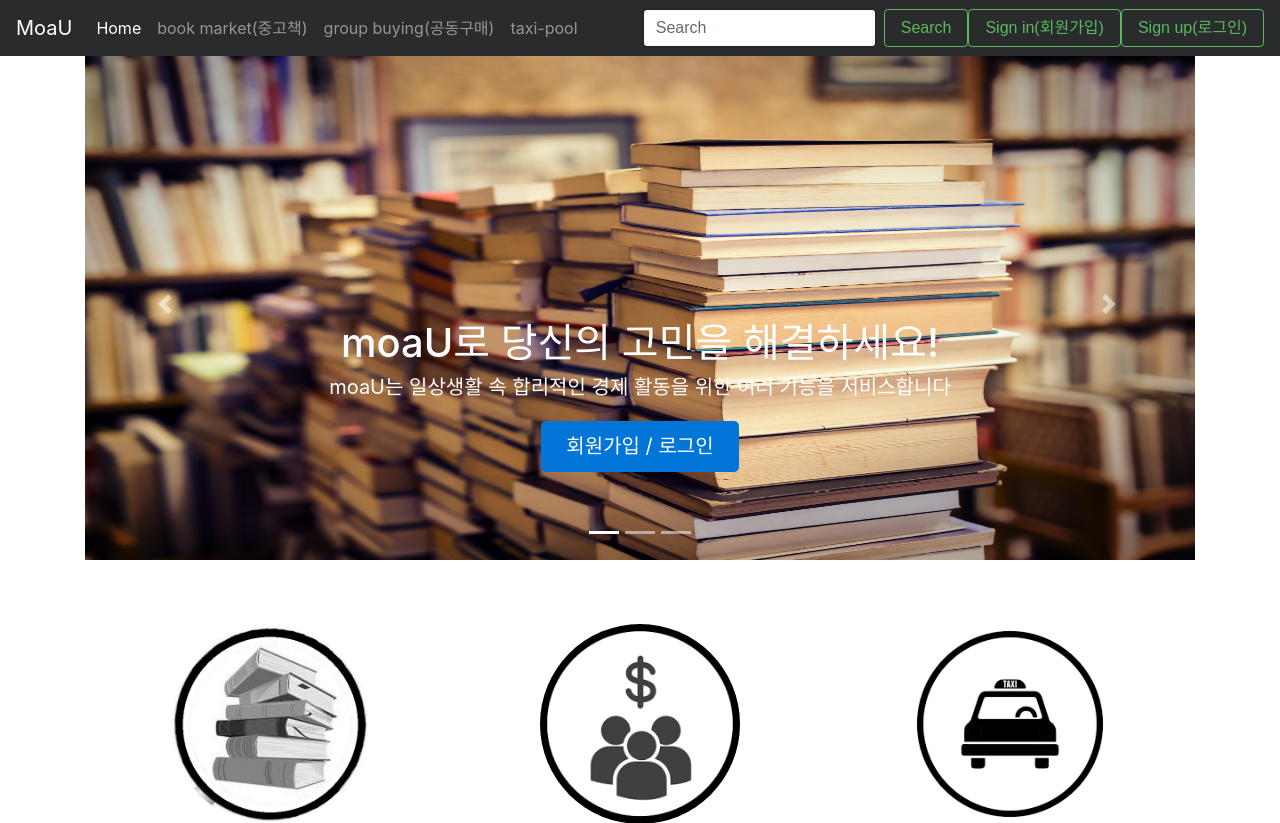
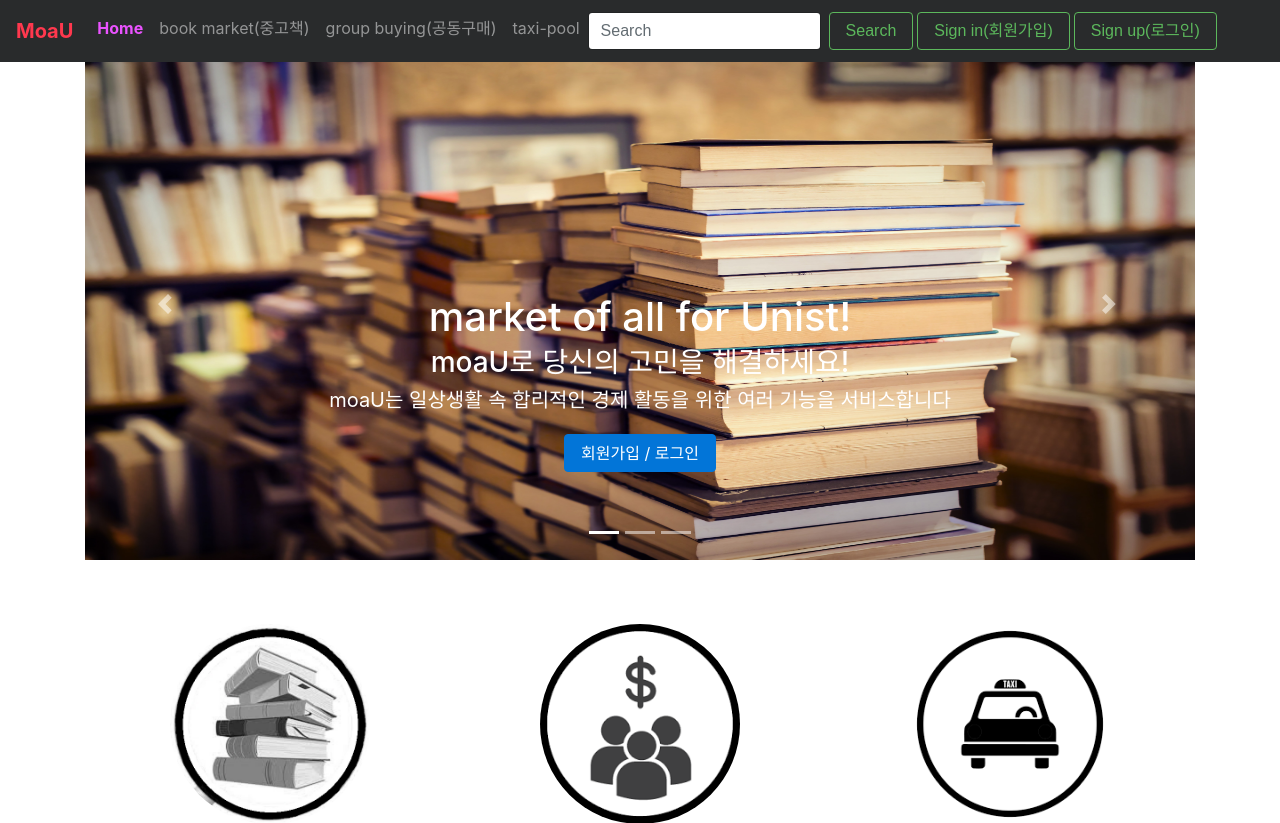
Before and after one commit to wowSH/DB_project, a Django app: page / in a window 1280 px wide. Shown: the top 823 px of the page. Run offline with Django 3.2, Linux system fonts and the light colour scheme; some libraries are stand-ins or nearby versions.

Commit message:
nav carousel 수정. moaU 로고 색, active 색 반영, 모바일 환경도 만들게... 될런지 모르곘음

```diff
--- a/home/templates/home/index.html
+++ b/home/templates/home/index.html
@@ -14,31 +14,33 @@
         <div class="carousel-item active">
           <img class="first-slide" src="{% static 'home/images/carousel_1.jpg' %}" alt="First slide">
           <div class="container">
-            <div class="carousel-caption d-none d-md-block">
-              <!--<h3> market of all for Unist! </h3>-->
-              <h1> moaU로 당신의 고민을 해결하세요! </h1>
-              <p> moaU는 일상생활 속 합리적인 경제 활동을 위한 여러 기능을 서비스합니다 </p>
-              <p><a class="btn btn-lg btn-primary" href="#" role="button">회원가입 / 로그인</a></p>
+            <div class="carousel-caption d-none d-sm-block">
+              <h1> <span class="red">m</span>arket <span class="red">o</span>f <span class="red">a</span>ll for <span class="red">U</span>nist! </h1>
+              <h3> moaU로 당신의 고민을 해결하세요! </h3>
+              <p class="hidden-xs"> moaU는 일상생활 속 합리적인 경제 활동을 위한 여러 기능을 서비스합니다 </p>
+              <p><a class="btn btn-md btn-primary" href="#" role="button">회원가입 / 로그인</a></p>
             </div>
           </div>
         </div>
         <div class="carousel-item">
           <img class="second-slide" src="{% static 'home/images/carousel_2.jpeg' %}" alt="Second slide">
           <div class="container">
-            <div class="carousel-caption d-none d-md-block">
-              <h1> moaU의 세 가지 기능을 직접 확인하세요! </h1>
-              <p> moaU는 중고책 거래, 공동구매 인원 모집, 택시풀 인원 모집 기능을 서비스합니다 </p>
-              <p><a class="btn btn-lg btn-primary" href="#" role="button">회원가입 / 로그인</a></p>
+            <div class="carousel-caption d-none d-sm-block">
+              <h1> <span class="red">m</span>arket <span class="red">o</span>f <span class="red">a</span>ll for <span class="red">U</span>nist! </h1>
+              <h3> moaU의 세 가지 기능을 직접 확인하세요! </h3>
+              <p class="hidden-xs"> moaU는 중고책 거래, 공동구매 인원 모집, 택시풀 인원 모집 기능을 서비스합니다 </p>
+              <p><a class="btn btn-md btn-primary" href="#" role="button">회원가입 / 로그인</a></p>
             </div>
           </div>
         </div>
         <div class="carousel-item">
           <img class="third-slide" src="{% static 'home/images/carousel_3.jpg' %}" alt="Third slide">
           <div class="container">
-            <div class="carousel-caption d-none d-md-block">
-              <h1> moaU의 모든 서비스는 무료로 제공됩니다! </h1>
-              <p> 모든 기능에 대해 휴대전화 문자 알림 서비스가 제공됩니다 </p>
-              <p><a class="btn btn-lg btn-primary" href="#" role="button">회원가입 / 로그인</a></p>
+            <div class="carousel-caption d-none d-sm-block">
+              <h1> <span class="red">m</span>arket <span class="red">o</span>f <span class="red">a</span>ll for <span class="red">U</span>nist! </h1>
+              <h3> moaU의 모든 서비스는 무료로 제공됩니다! </h3>
+              <p class="hidden-xs"> moaU는 모든 기능에 대해 휴대전화 문자 알림 서비스를 제공합니다 </p>
+              <p><a class="btn btn-md btn-primary" href="#" role="button">회원가입 / 로그인</a></p>
             </div>
           </div>
         </div>
--- a/home/templates/home/index_eng.html
+++ b/home/templates/home/index_eng.html
@@ -17,7 +17,7 @@
             <div class="carousel-caption d-none d-md-block">
               <h1> moaU : Solve your Problem! </h1>
               <p> moaU serves many services for rational economic activity in your life </p>
-              <p><a class="btn btn-lg btn-primary" href="#" role="button">Sign Up / Log In</a></p>
+              <p><a class="btn btn-md btn-primary" href="#" role="button">Sign Up / Log In</a></p>
             </div>
           </div>
         </div>
@@ -27,7 +27,7 @@
             <div class="carousel-caption d-none d-md-block">
               <h1> moaU : Check out all three services! </h1>
               <p> MoaU serves Bbook market, Recruitment of group buying members, Recruitment of taxi share </p>
-              <p><a class="btn btn-lg btn-primary" href="#" role="button">Sign Up / Log In</a></p>
+              <p><a class="btn btn-md btn-primary" href="#" role="button">Sign Up / Log In</a></p>
             </div>
           </div>
         </div>
@@ -37,7 +37,7 @@
             <div class="carousel-caption d-none d-md-block">
               <h1> moaU : All services are serveed free of charge! </h1>
               <p> Mobile arlam messaging service is available for all functions </p>
-              <p><a class="btn btn-lg btn-primary" href="#" role="button">Sign Up / Log In</a></p>
+              <p><a class="btn btn-md btn-primary" href="#" role="button">Sign Up / Log In</a></p>
             </div>
           </div>
         </div>
--- a/templates/base.html
+++ b/templates/base.html
@@ -14,40 +14,47 @@
 	<link type="text/css" rel="stylesheet" href="stylesheet.css">
 	<link type="text/css" rel="stylesheet" href="https://fonts.googleapis.com/css?family=Bree+Serif">
 
+	<style type="text/css">
+    .active > a{
+      /*background-color:#fff;*/
+      color:#EA53FF !important;
+      font-weight: bold;
+    }
+ </style>
 </head>
 
 <body>
-    <nav class="navbar navbar-toggleable-md navbar-inverse fixed-top bg-inverse">
-      <button class="navbar-toggler navbar-toggler-right hidden-lg-up" type="button" data-toggle="collapse" data-target="#navbarsExampleDefault" aria-controls="navbarsExampleDefault" aria-expanded="false" aria-label="Toggle navigation">
+    <nav class="navbar navbar-toggleable-lg navbar-inverse fixed-top bg-inverse">
+      <button class="navbar-toggler navbar-toggler-right hidden-lg-md" type="button" data-toggle="collapse"
+      data-target="#navbarsExampleDefault" aria-controls="navbarsExampleDefault" aria-expanded="false" aria-label="Toggle navigation">
         <span class="navbar-toggler-icon"></span>
       </button>
-      <a class="navbar-brand" href="#">MoaU</a>
-
-      <div class="collapse navbar-collapse" id="navbarsExampleDefault">
-        <ul class="navbar-nav mr-auto">
-          <li class="nav-item active">
+      <a class="navbar-brand" href="#" style="color : #FF384E; font-weight : bold;">MoaU</a>
+      <div class="container_fluid collapse navbar-collapse" id="navbarsExampleDefault">
+        <ul class="nav navbar-nav">
+          <li class="active">
             <a class="nav-link" href="#">Home <span class="sr-only">(current)</span></a>
           </li>
-          <li class="nav-item">
+          <li class="">
             <a class="nav-link" href="#">book market(중고책)</a>
           </li>
-          <li class="nav-item">
+          <li class="">
             <a class="nav-link" href="#">group buying(공동구매)</a>
           </li>
-          <li class="nav-item">
+          <li class="">
             <a class="nav-link" href="#">taxi-pool</a>
           </li>
+          <li class="float_right">
+            <form class="form-inline mt-2 mt-sm-0">
+              <div class="form-group">
+                <input class="form-control input-sm mr-sm-2" type="text" placeholder="Search">
+                <button class="btn btn-outline-success my-2 my-sm-1 mr-md-1" type="submit">Search</button>
+              </div>
+              <button class="btn btn-outline-success my-2 my-sm-1 mr-md-1" type="submit">Sign in(회원가입)</button>
+              <button class="btn btn-outline-success my-2 my-sm-1 mr-md-1" type="submit">Sign up(로그인)</button>
+            </form>
+          </li>
         </ul>
-        <form class="form-inline mt-2 mt-md-0">
-          <input class="form-control mr-sm-2" type="text" placeholder="Search">
-          <button class="btn btn-outline-success my-2 my-sm-0" type="submit">Search</button>
-        </form>
-        <form class="form-inline mt-2 mt-md-0">
-          <button class="btn btn-outline-success my-2 my-sm-0" type="submit">Sign in(회원가입)</button>
-        </form>
-        <form class="form-inline mt-2 mt-md-0">
-          <button class="btn btn-outline-success my-2 my-sm-0" type="submit">Sign up(로그인)</button>
-        </form>
       </div>
     </nav>
 
```
Also changed, not shown: home/static/home/bootstrap/css/carousel.css (+39 -6 lines).
